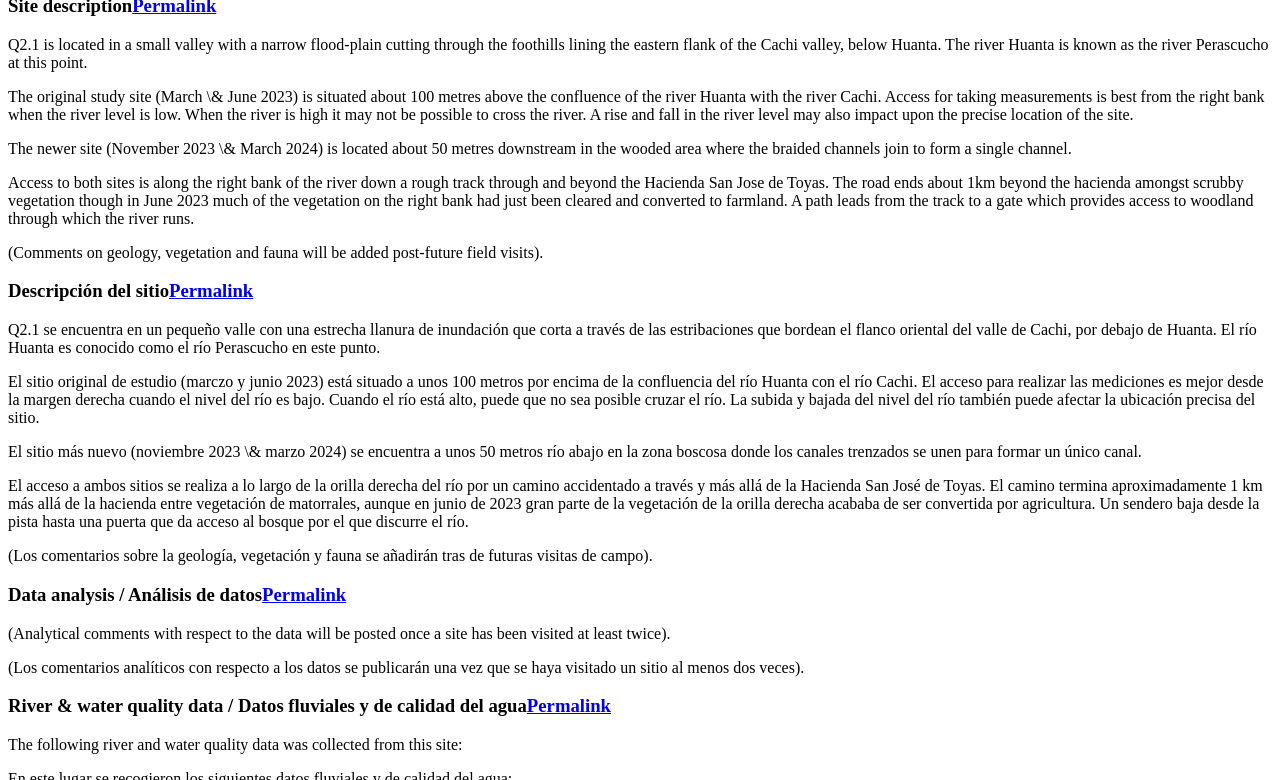
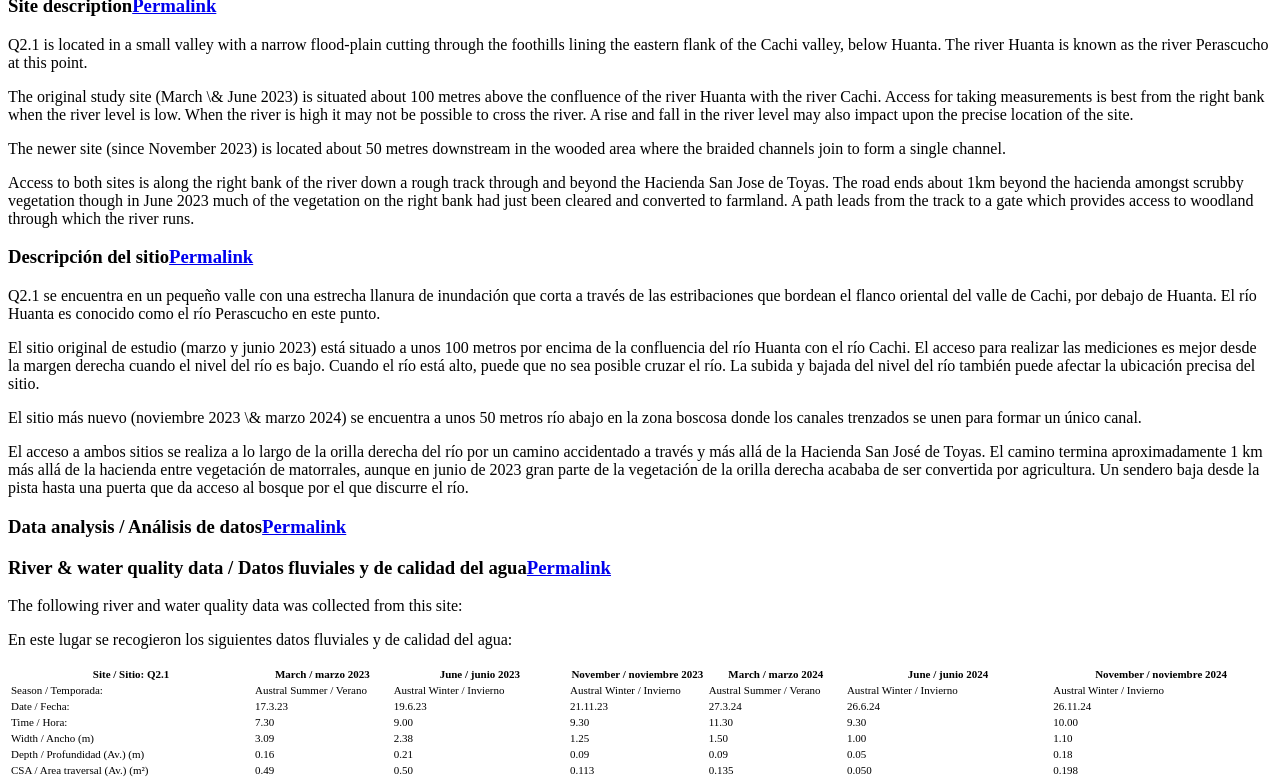
Before and after one commit to HVLepage/cavep-unah, a Jekyll site: the page built from _docs/site-network/Q2_1.md, in a window 1280 px wide and 900 px high, scrolled down 2888 px, cut to the strip 120-900 px from the top of the window. Built offline with Jekyll 4.4.1, drawn with Linux system fonts in a browser that asks for light colours; comment, search, counter and statistics services are not loaded; some of the changed text lies outside the part shown.

Commit message:
Update Q2_1.md

```diff
--- a/_docs/site-network/Q2_1.md
+++ b/_docs/site-network/Q2_1.md
@@ -33,7 +33,7 @@
 View upstream from the study site / Vista rio arriba desde el lugar del estudio (March 2023) (John Forrest)
 
 
-### Q2.1 (visited November 2023 & March 2024)
+### Site Q2.1 (visited since November 2023)
 
 ![Q2.1site](/assets/sites/Q2.1site2.JPG)
 The study site / El lugar del estudio (November 2023) (John Forrest)
@@ -53,31 +53,26 @@
 
 The original study site (March \& June 2023) is situated about 100 metres above the confluence of the river Huanta with the river Cachi. Access for taking measurements is best from the right bank when the river level is low. When the river is high it may not be possible to cross the river. A rise and fall in the river level may also impact upon the precise location of the site.
 
-The newer site (November 2023 \& March 2024) is located about 50 metres downstream in the wooded area where the braided channels join to form a single channel.
+The newer site (since November 2023) is located about 50 metres downstream in the wooded area where the braided channels join to form a single channel.
 
 Access to both sites is along the right bank of the river down a rough track through and beyond the Hacienda San Jose de Toyas. The road ends about 1km beyond the hacienda amongst scrubby vegetation though in June 2023 much of the vegetation on the right bank had just been cleared and converted to farmland. A path leads from the track to a gate which provides access to woodland through which the river runs.
-
-(Comments on geology, vegetation and fauna will be added post-future field visits).
 
 
 ### Descripción del sitio
 
 Q2.1 se encuentra en un pequeño valle con una estrecha llanura de inundación que corta a través de las estribaciones que bordean el flanco oriental del valle de Cachi, por debajo de Huanta. El río Huanta es conocido como el río Perascucho en este punto.
 
-El sitio original de estudio (marczo y junio 2023) está situado a unos 100 metros por encima de la confluencia del río Huanta con el río Cachi. El acceso para realizar las mediciones es mejor desde la margen derecha cuando el nivel del río es bajo. Cuando el río está alto, puede que no sea posible cruzar el río. La subida y bajada del nivel del río también puede afectar la ubicación precisa del sitio.
+El sitio original de estudio (marzo y junio 2023) está situado a unos 100 metros por encima de la confluencia del río Huanta con el río Cachi. El acceso para realizar las mediciones es mejor desde la margen derecha cuando el nivel del río es bajo. Cuando el río está alto, puede que no sea posible cruzar el río. La subida y bajada del nivel del río también puede afectar la ubicación precisa del sitio.
 
 El sitio más nuevo (noviembre 2023 \& marzo 2024) se encuentra a unos 50 metros río abajo en la zona boscosa donde los canales trenzados se unen para formar un único canal.
 
 El acceso a ambos sitios se realiza a lo largo de la orilla derecha del río por un camino accidentado a través y más allá de la Hacienda San José de Toyas. El camino termina aproximadamente 1 km más allá de la hacienda entre vegetación de matorrales, aunque en junio de 2023 gran parte de la vegetación de la orilla derecha acababa de ser convertida por agricultura. Un sendero baja desde la pista hasta una puerta que da acceso al bosque por el que discurre el río.
 
-(Los comentarios sobre la geología, vegetación y fauna se añadirán tras de futuras visitas de campo).
-
 
 ### Data analysis / Análisis de datos
 
-(Analytical comments with respect to the data will be posted once a site has been visited at least twice).
 
-(Los comentarios analíticos con respecto a los datos se publicarán una vez que se haya visitado un sitio al menos dos veces).
+
 
 
 ### River & water quality data / Datos fluviales y de calidad del agua
```
Also changed, not shown: other parts of _docs/site-network/Q2_1.md (+1 -1 lines).
